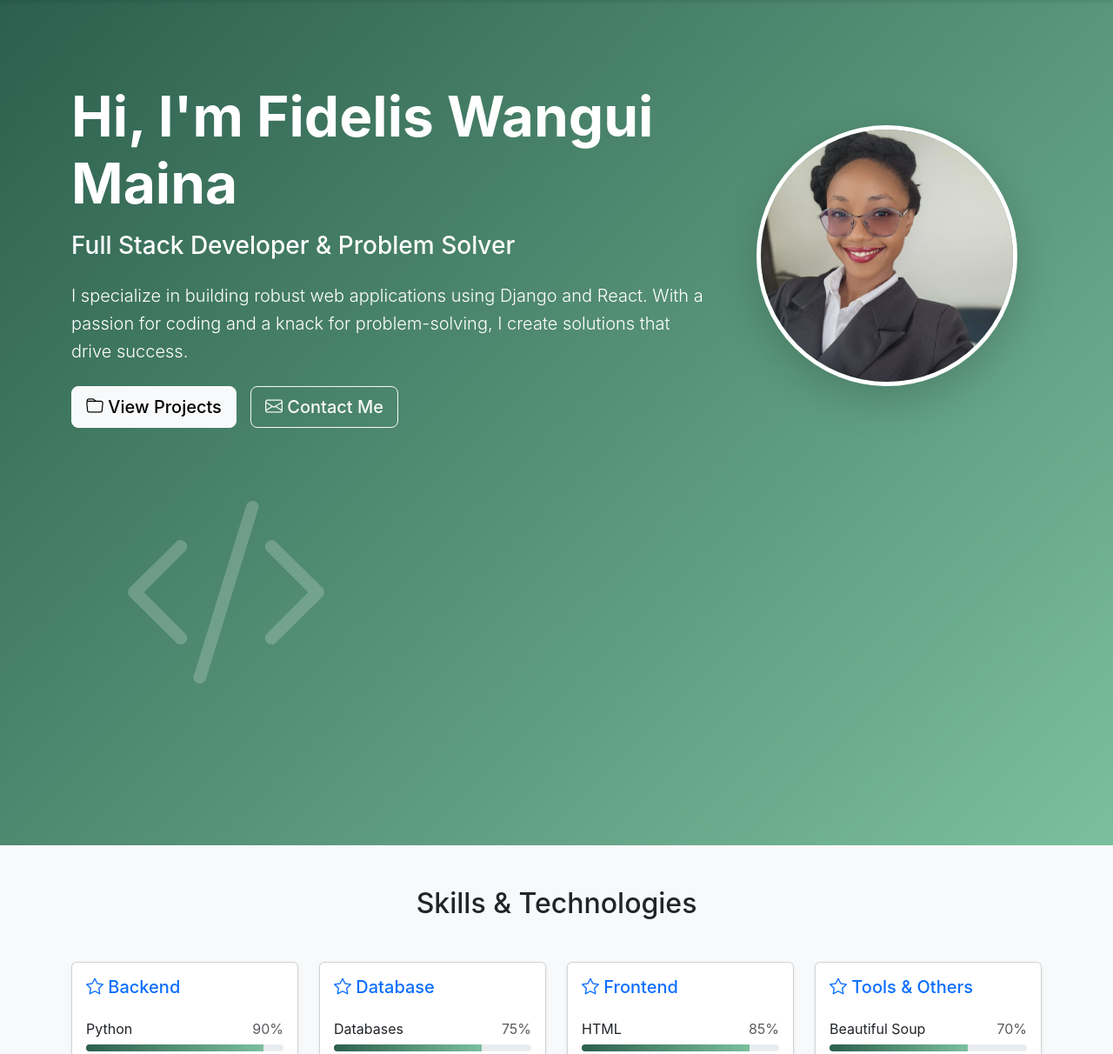
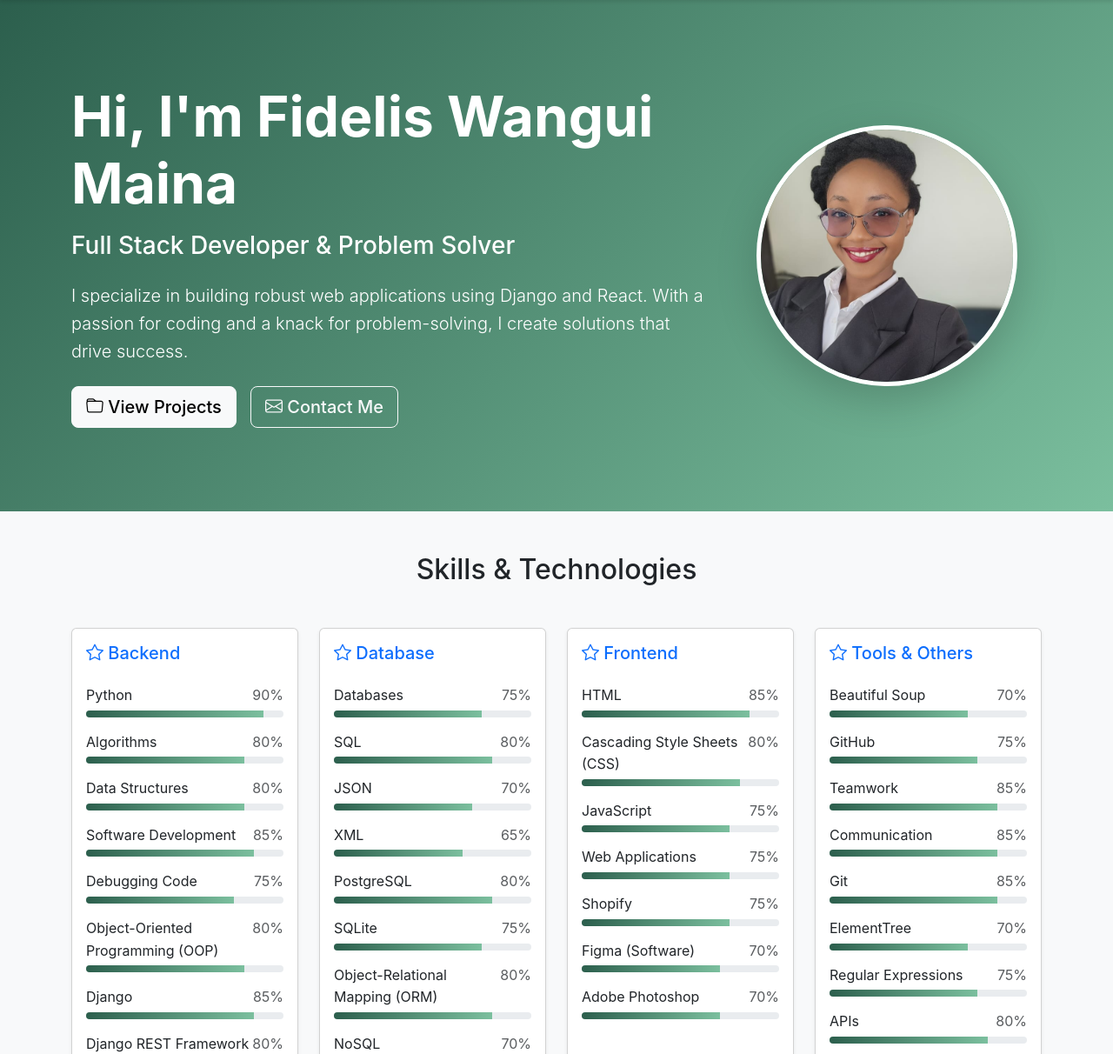
Before and after one commit to wmfidelis/my_portfolio, a Django app: page / in a window 1280 px wide. Shown: the part 64-1276 px from the top of the page at 87% size. Run offline with Django 5.2, Linux system fonts and the light colour scheme; data comes from the database, SQL or seed files in the repository.

Commit message:
Beautify the app

```diff
--- a/apps/portfolio_site/templates/portfolio_site/index.html
+++ b/apps/portfolio_site/templates/portfolio_site/index.html
@@ -5,7 +5,7 @@
 
 {% block content %}
 <!-- Hero Section -->
-<section class="bg-primary text-white py-5">
+<section class="bg-primary text-white py-3 py-md-5">
     <div class="container py-5">
         <div class="row align-items-center">
             <div class="col-lg-8 col-md-12 mb-4 mb-lg-0 text-center text-lg-start">
@@ -34,9 +34,7 @@
                      style="width: 300px; height: 300px; object-fit: cover; border: 5px solid white;"
                      onerror="this.onerror=null; this.src='https://via.placeholder.com/300x300/0d6efd/ffffff?text=Your+Photo';">
             </div>
-            <div class="col-lg-4 text-center d-none d-lg-block">
-                <i class="bi bi-code-slash" style="font-size: 15rem; opacity: 0.2;"></i>
-            </div>
+
         </div>
     </div>
 </section>
--- a/my_portfolio/settings.py
+++ b/my_portfolio/settings.py
@@ -148,7 +148,7 @@ else:
 
 # Default from email
 DEFAULT_FROM_EMAIL = config('EMAIL_HOST_USER', default='noreply@myportfolio.com')
-#SERVER_EMAIL = config('EMAIL_HOST_USER', default='noreply@myportfolio.com')
+SERVER_EMAIL = config('EMAIL_HOST_USER', default='noreply@myportfolio.com')
 
 # OpenWeatherMap API
 OPENWEATHER_API_KEY = config('OPENWEATHER_API_KEY', default='')
```
